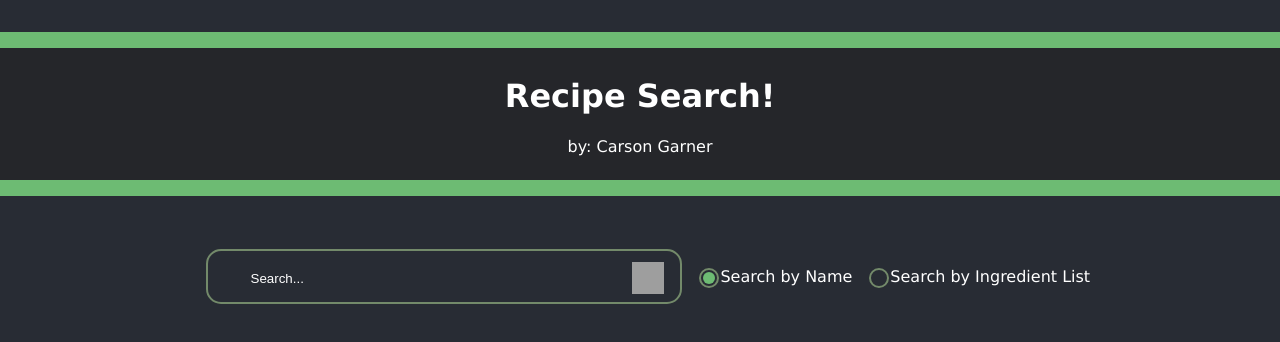
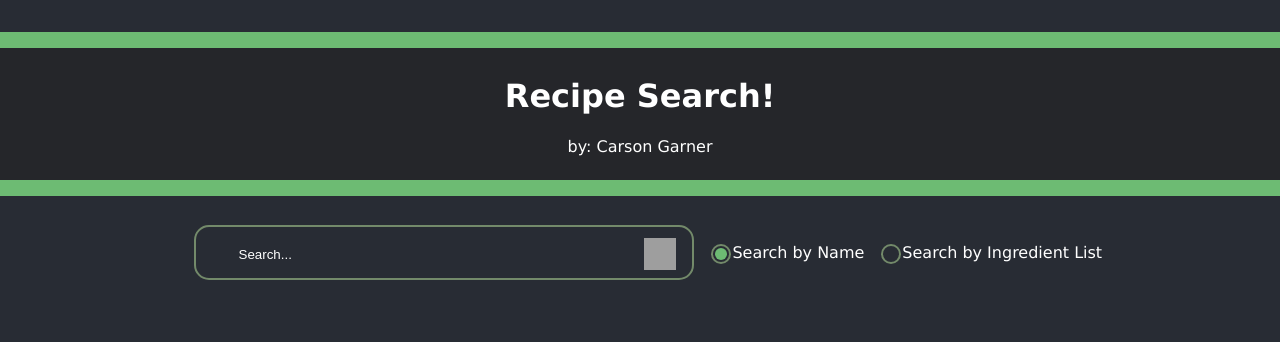
Before and after one commit to carson-g/recipe-app, a React (Create React App) app: page / in a window 1280 px wide. Shown: the top 342 px of the page. Built offline with nearby package versions, Linux system fonts and the light colour scheme; grey boxes are pictures that could not be loaded.

Commit message:
slight adjustment to search form padding

```diff
--- a/src/App.css
+++ b/src/App.css
@@ -28,8 +28,8 @@ body {
 /* SEARCH FORM */
 
 .search-form {
-    margin: 1em;
-    padding: 2em;
+    margin-top: 1em;
+    padding: .5em;
     text-align: center;
     display: flex;
 }
@@ -97,6 +97,8 @@ input[type=submit] {
     display: inline-flex;
     cursor: pointer;
     vertical-align: middle;
+    margin-top: .5em;
+    margin-bottom: .5em
 }
 
 .radio + .radio {
```
